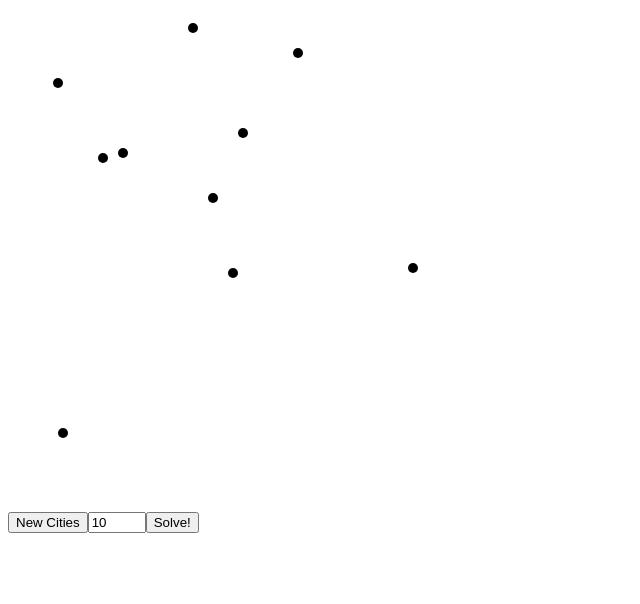
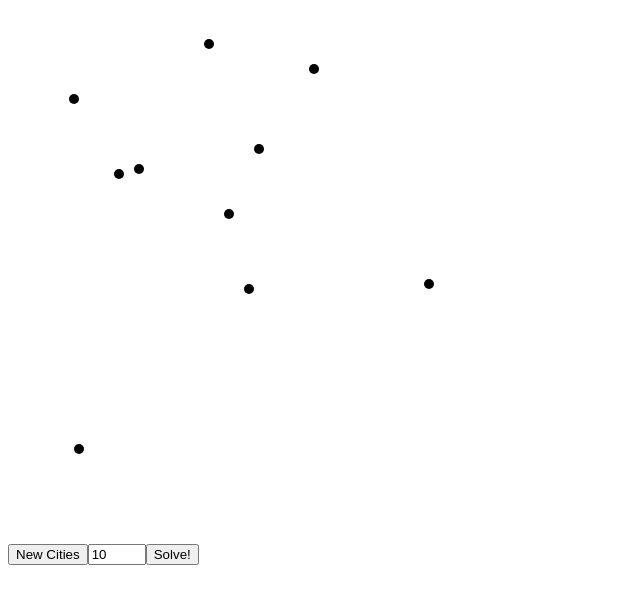
Before and after one commit to ahuth/evolved-salesman, a React (Create React App) app: page / in a window 1280 px wide. Shown: the top 604 px of the page, without its empty margins (0-640 px from the left). Built offline with nearby package versions, Linux system fonts and the light colour scheme.

Commit message:
Put some spacing around the cities svg

```diff
--- a/src/components/cities.jsx
+++ b/src/components/cities.jsx
@@ -6,6 +6,7 @@ export default function Cities({ cities, path }) {
     <svg
       height="500"
       width="500"
+      style={styles.container}
       viewBox="0 0 100 100"
       xmlns="http://www.w3.org/2000/svg"
     >
@@ -27,3 +28,9 @@ export default function Cities({ cities, path }) {
     </svg>
   );
 }
+
+const styles = {
+  container: {
+    padding: '1rem',
+  },
+};
```
